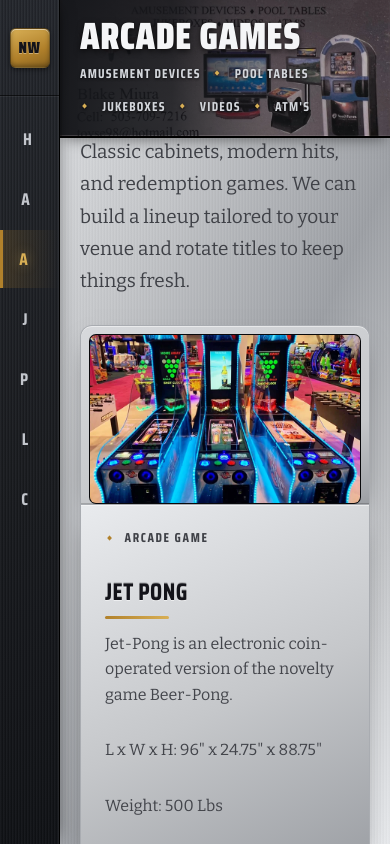
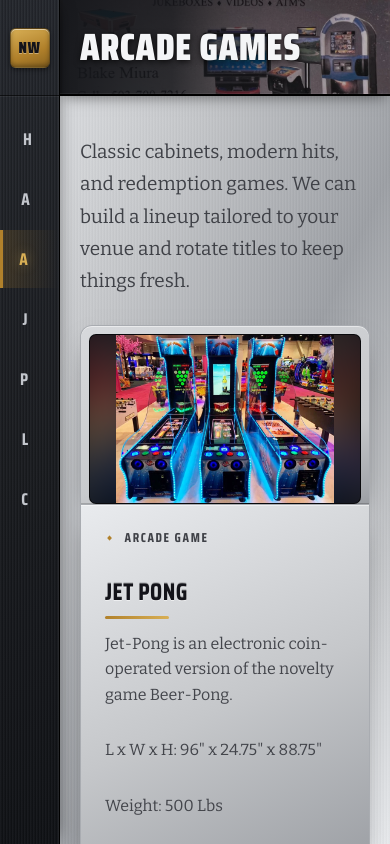
Before and after one commit to miurary/nw_music_and_entertainment_website, a React (Vite) app: page / in a window 390 px wide. Both pictures are taken after a click on the button "ARCADE GAMES". Shown: the top 844 px of the page. Built offline with nearby package versions, Linux system fonts and the light colour scheme; no server answers.

Commit message:
Some bug fixes - pictures, scrolling, mobile header/text spacing

```diff
--- a/src/App.css
+++ b/src/App.css
@@ -353,4 +353,11 @@
     padding-left: 20px;
     padding-right: 20px;
   }
+  /* The ? tagline wraps to several lines on narrow screens, pushing the fixed
+     header past the height the content reserves and crowding the page text.
+     It's redundant with the banner art here, so drop it on mobile and let the
+     header keep its declared height. */
+  .header .diamond-rule {
+    display: none;
+  }
 }
--- a/src/App.tsx
+++ b/src/App.tsx
@@ -1,4 +1,4 @@
-import { useState } from 'react'
+import { useEffect, useState } from 'react'
 import './App.css'
 import CardShowcase from './components/CardShowcase'
 import ContactForm from './components/ContactForm'
@@ -139,6 +139,12 @@
   const [activeId, setActiveId] = useState(PAGES[0].id)
   const activePage = PAGES.find((p) => p.id === activeId) ?? PAGES[0]
 
+  // Switching tabs swaps the body within one scrolling document, so reset the
+  // scroll position to the top whenever the active page changes.
+  useEffect(() => {
+    window.scrollTo(0, 0)
+  }, [activeId])
+
   return (
     <div className="layout">
       <aside className="sidebar">
--- a/src/components/CardShowcase.css
+++ b/src/components/CardShowcase.css
@@ -43,14 +43,36 @@
   box-shadow: var(--shadow-plate);
 }
 
+/* Fixed-shape window: keeps every tile the same size while the photo inside
+   is shown whole (contain) over a blurred fill of itself. */
+.spec-photo-frame {
+  position: relative;
+  width: 100%;
+  aspect-ratio: 4 / 3;
+  border-radius: 7px;
+  border: 1px solid var(--border-dark);
+  overflow: hidden;
+  background: #0c0d10;
+}
+
+/* blurred, darkened copy of the photo behind the sharp one */
+.spec-photo-blur {
+  position: absolute;
+  inset: 0;
+  background-size: cover;
+  background-position: center;
+  /* scale up so the blur's soft edges never reveal the frame */
+  transform: scale(1.15);
+  filter: blur(20px) brightness(0.5) saturate(1.1);
+}
+
 .spec-photo-image {
+  position: relative;
+  z-index: 1;
   display: block;
   width: 100%;
-  aspect-ratio: 4 / 3;
-  object-fit: cover;
-  border-radius: 7px;
-  border: 1px solid var(--border-dark);
-  background: #0c0d10;
+  height: 100%;
+  object-fit: contain;
   transition: filter 0.25s ease;
 }
 
@@ -155,7 +177,7 @@
     border-top-right-radius: 0;
     padding: 22px 24px;
   }
-  .spec-photo-image {
+  .spec-photo-frame {
     aspect-ratio: 16 / 10;
   }
 }
--- a/src/components/CardShowcase.tsx
+++ b/src/components/CardShowcase.tsx
@@ -58,12 +58,28 @@
             {item.text != null ? (
               <div className="spec-photo-text">{item.text}</div>
             ) : (
-              <img
-                className="spec-photo-image"
-                src={item.imageUrl ?? item.imageAltUrl ?? PLACEHOLDER_IMAGE_URL}
-                alt={item.title}
-                loading="lazy"
-              />
+              (() => {
+                const src =
+                  item.imageUrl ?? item.imageAltUrl ?? PLACEHOLDER_IMAGE_URL
+                return (
+                  <div className="spec-photo-frame">
+                    {/* A blurred, darkened copy of the same photo fills the
+                        letterbox space so off-shape images have no flat dead
+                        area behind them. */}
+                    <div
+                      className="spec-photo-blur"
+                      style={{ backgroundImage: `url(${src})` }}
+                      aria-hidden="true"
+                    />
+                    <img
+                      className="spec-photo-image"
+                      src={src}
+                      alt={item.title}
+                      loading="lazy"
+                    />
+                  </div>
+                )
+              })()
             )}
           </figure>
           <div className="spec-plate">
```
